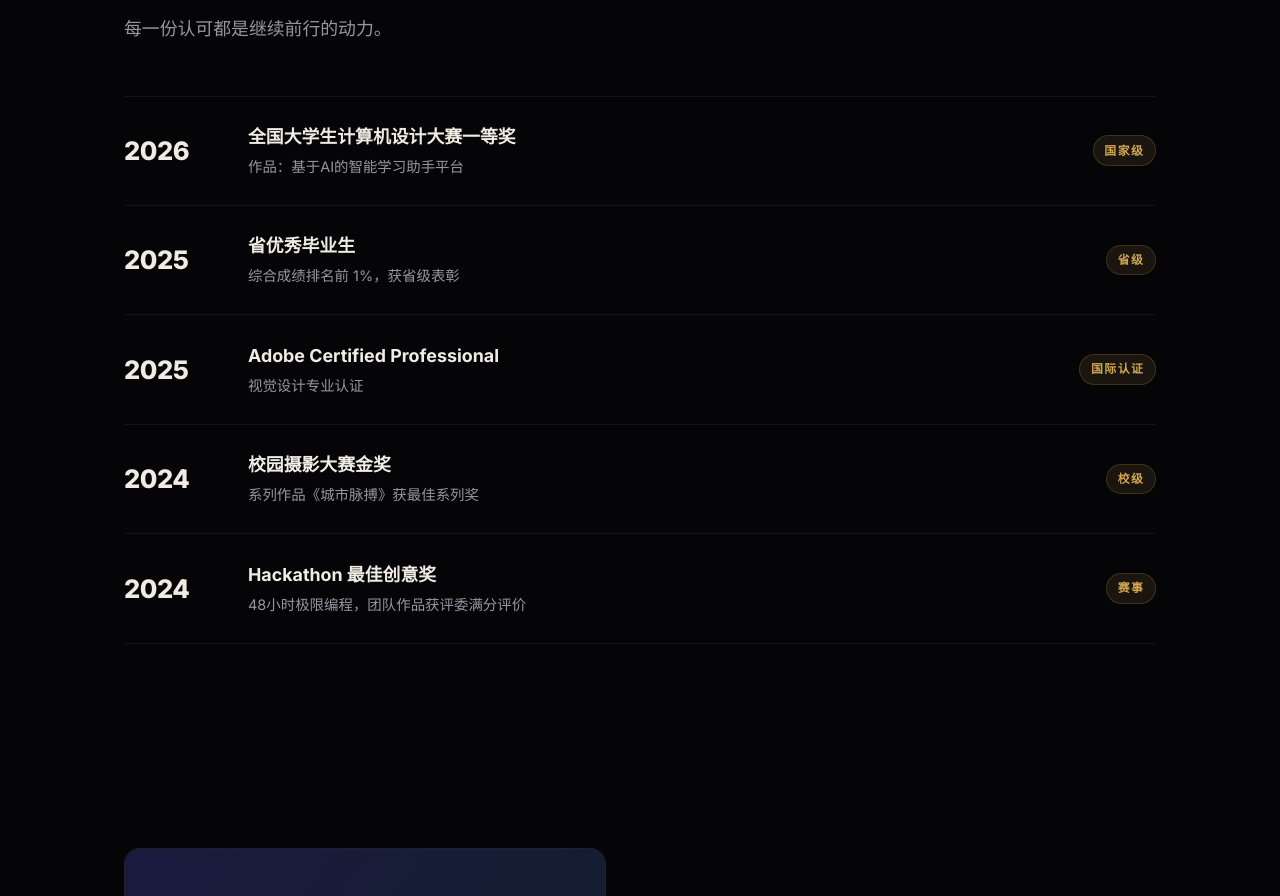
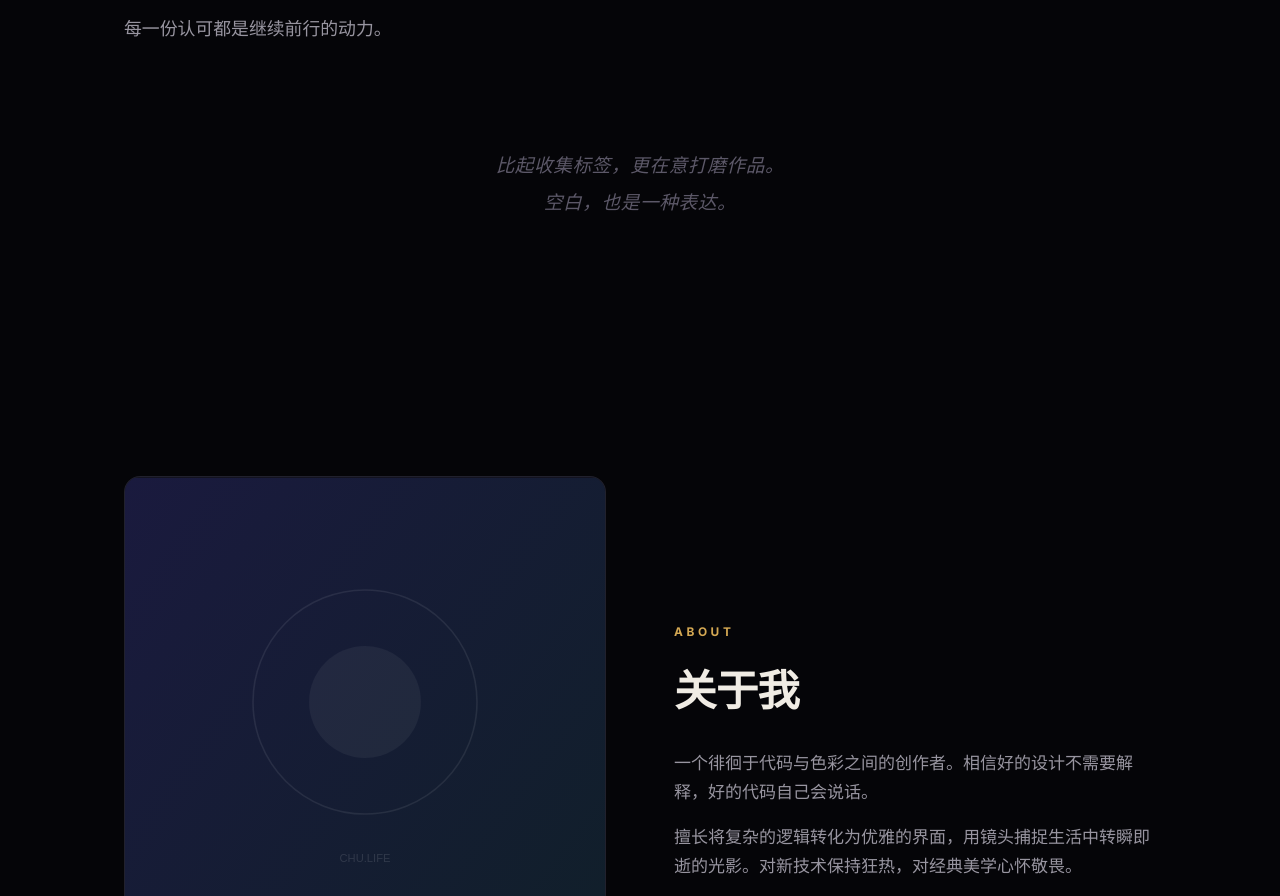
Before and after one commit to chu100210/chu100210.github.io, a plain HTML site: page index.html in a window 1280 px wide. Shown: the part 2312-3208 px from the top of the page. Drawn offline with Linux system fonts and the light colour scheme.

Commit message:
replace awards with humble placeholder

```diff
--- a/css/style.css
+++ b/css/style.css
@@ -362,6 +362,18 @@ html.light .theme-toggle .icon-moon { display: none; }
   border: 1px solid rgba(212,168,83,.2);
 }
 
+/* Awards placeholder */
+.awards-placeholder {
+  text-align: center;
+  padding: 3rem 0;
+}
+.awards-placeholder p {
+  font-size: 1.1rem; color: var(--text3);
+  font-style: italic;
+  letter-spacing: .03em;
+  line-height: 2;
+}
+
 /* ===== About ===== */
 .about-grid {
   display: grid; grid-template-columns: 1fr 1fr; gap: 4rem; align-items: center;
--- a/index.html
+++ b/index.html
@@ -179,51 +179,9 @@
         <p class="section-desc">每一份认可都是继续前行的动力。</p>
       </div>
 
-      <div class="awards-list">
-        <div class="award-item reveal">
-          <div class="award-year">2026</div>
-          <div class="award-info">
-            <h3>全国大学生计算机设计大赛一等奖</h3>
-            <p>作品：基于AI的智能学习助手平台</p>
-          </div>
-          <div class="award-badge">国家级</div>
-        </div>
-
-        <div class="award-item reveal">
-          <div class="award-year">2025</div>
-          <div class="award-info">
-            <h3>省优秀毕业生</h3>
-            <p>综合成绩排名前 1%，获省级表彰</p>
-          </div>
-          <div class="award-badge">省级</div>
-        </div>
-
-        <div class="award-item reveal">
-          <div class="award-year">2025</div>
-          <div class="award-info">
-            <h3>Adobe Certified Professional</h3>
-            <p>视觉设计专业认证</p>
-          </div>
-          <div class="award-badge">国际认证</div>
-        </div>
-
-        <div class="award-item reveal">
-          <div class="award-year">2024</div>
-          <div class="award-info">
-            <h3>校园摄影大赛金奖</h3>
-            <p>系列作品《城市脉搏》获最佳系列奖</p>
-          </div>
-          <div class="award-badge">校级</div>
-        </div>
-
-        <div class="award-item reveal">
-          <div class="award-year">2024</div>
-          <div class="award-info">
-            <h3>Hackathon 最佳创意奖</h3>
-            <p>48小时极限编程，团队作品获评委满分评价</p>
-          </div>
-          <div class="award-badge">赛事</div>
-        </div>
+      <div class="awards-placeholder reveal">
+        <p>比起收集标签，更在意打磨作品。</p>
+        <p>空白，也是一种表达。</p>
       </div>
     </div>
   </section>
```
